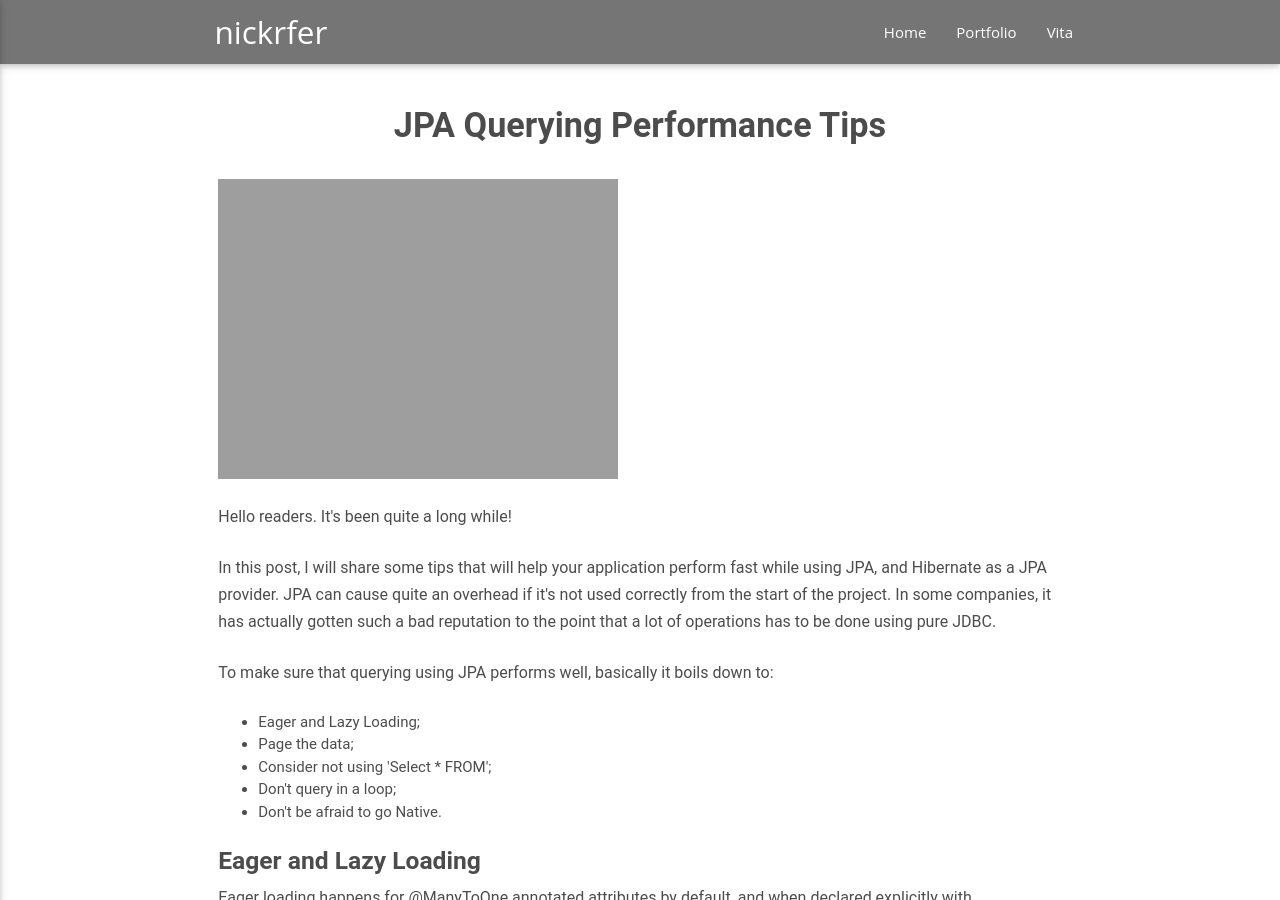
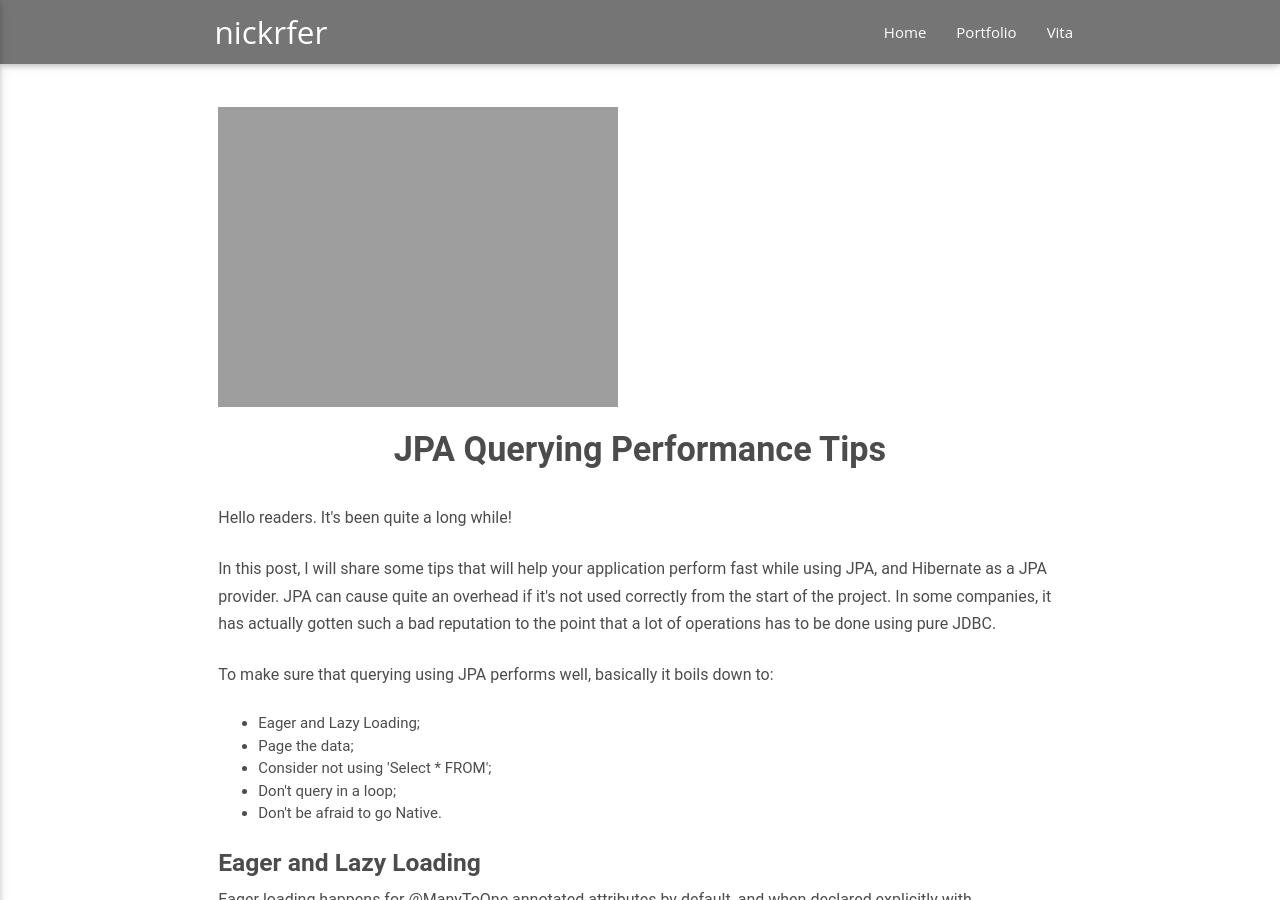
Before and after one commit to nickrfer/nickrfer.github.io, a Jekyll site: the page built from _posts/2017-07-31-jpa-querying-performance-tips.html, in a window 1280 px wide and 900 px high. Built offline with Jekyll 4.4.1, drawn with Linux system fonts in a browser that asks for light colours.

Commit message:
Adding new blog post.

```diff
--- a/_posts/2017-07-31-jpa-querying-performance-tips.html
+++ b/_posts/2017-07-31-jpa-querying-performance-tips.html
@@ -4,11 +4,11 @@ title:  "JPA Querying Performance Tips"
 date:   2017-07-31 19:20:00 -0500
 categories: jekyll update
 ---
-<h4 class="center-align bold">{{ page.title | escape }}</h4>
-<br />
-
 <div class="container post">
   <p><img src="{{ site.url }}/img/jpa-performance.jpeg" />
+  <h4 class="center-align bold">{{ page.title | escape }}</h4>
+  <br />
+
   <p>Hello readers. It's been quite a long while!</p>
   <p>In this post, I will share some tips that will help your application
     perform fast while using JPA, and Hibernate as a JPA provider. JPA can cause quite an overhead if it's not used correctly from the start of the project.
```
